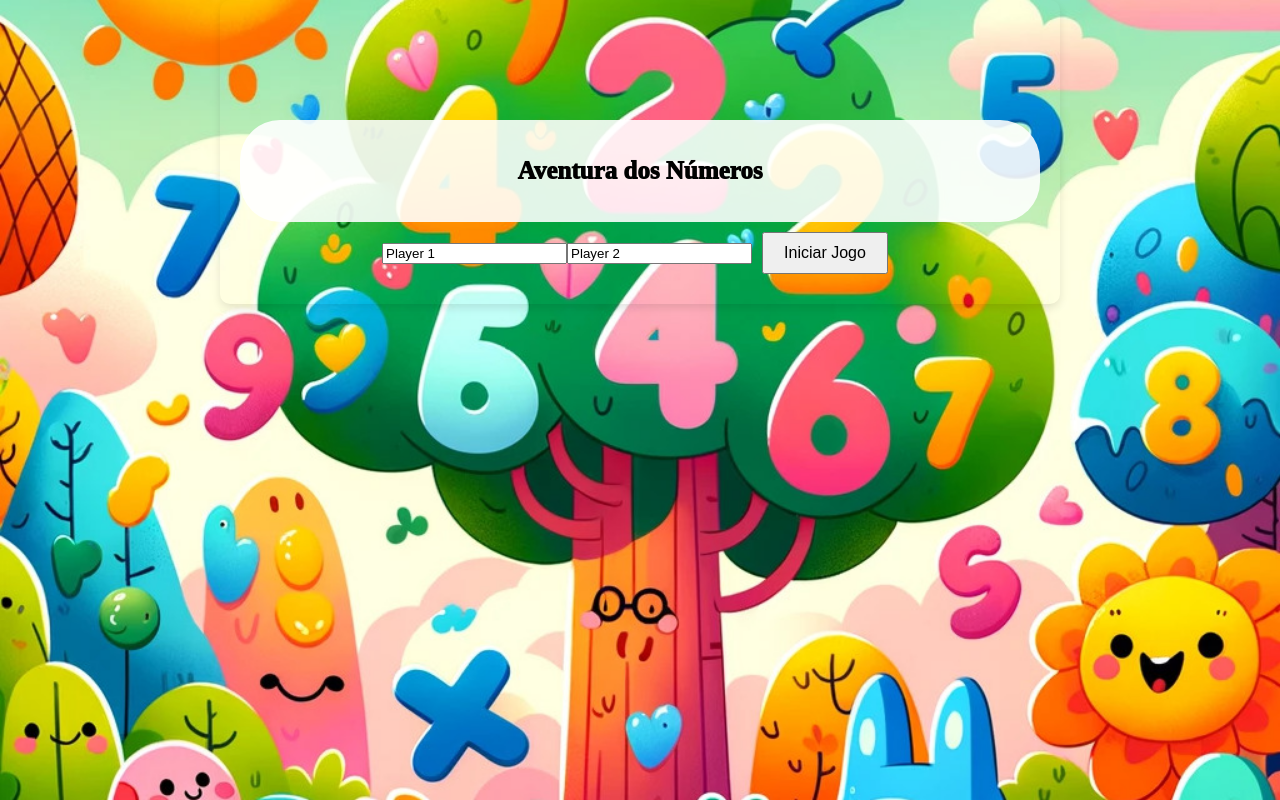
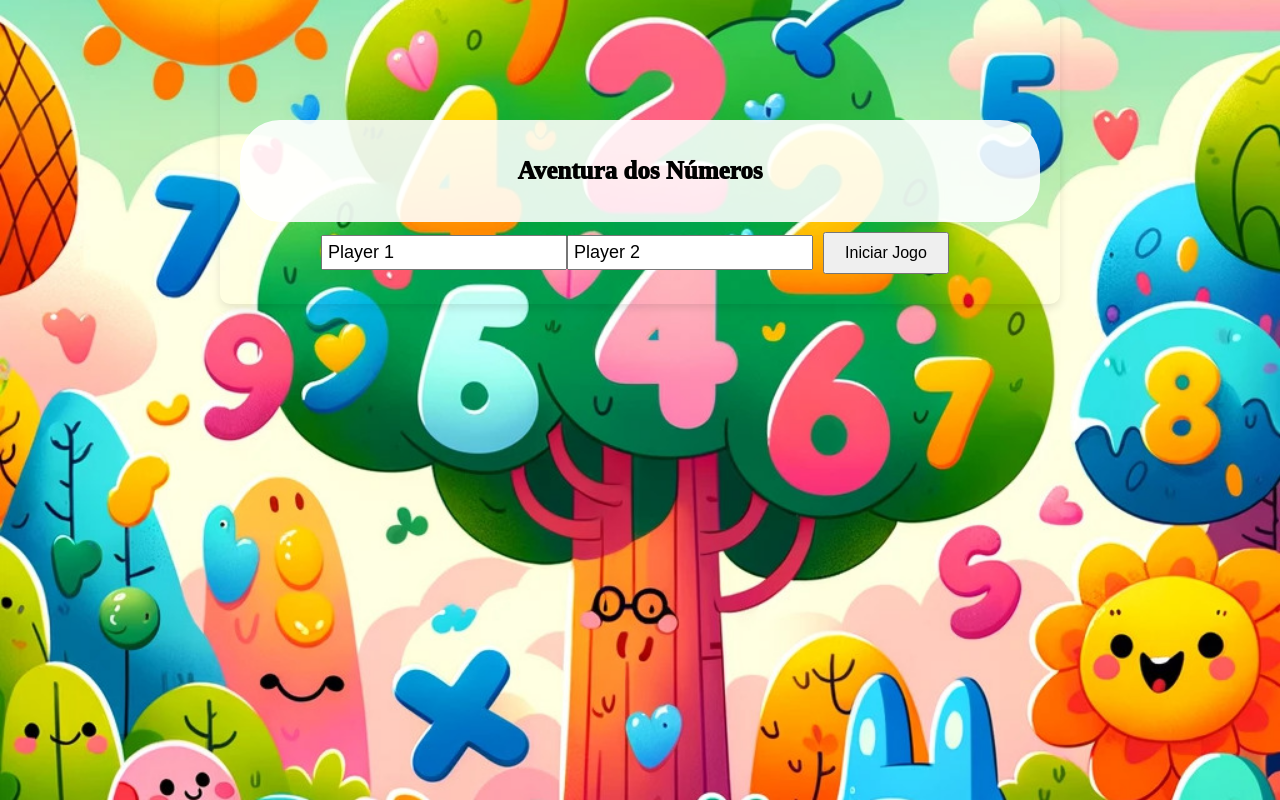
Before and after one commit to JulioRugolo/aventura-dos-numeros, a React (Create React App) app: page / in a window 1280 px wide. Built offline with nearby package versions, Linux system fonts and the light colour scheme; a web font is replaced by a local one.

Commit message:
Update App.css

```diff
--- a/src/App.css
+++ b/src/App.css
@@ -16,3 +16,8 @@ button {
   padding: 10px 20px;
   font-size: 16px;
 }
+
+.name {
+  font-size: 18px;
+  padding: 5px;
+}
```
